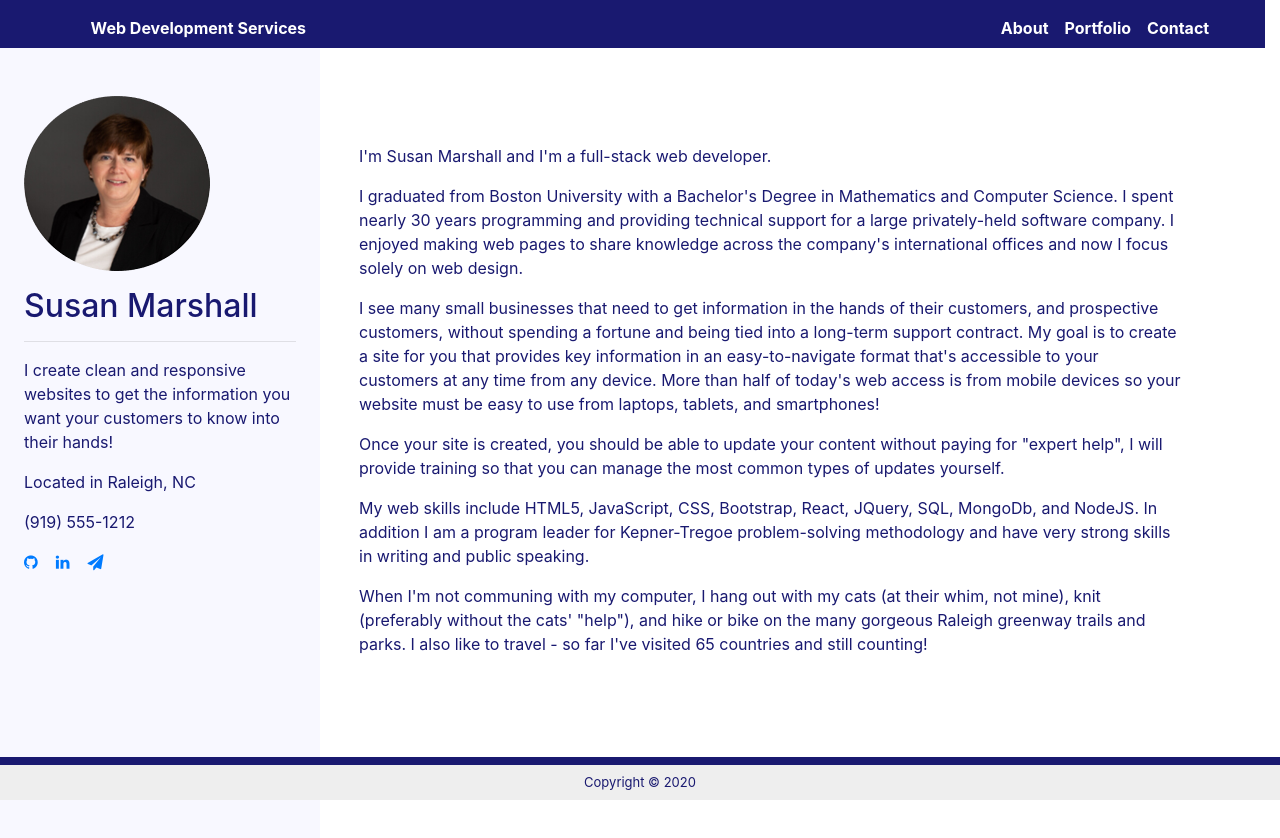
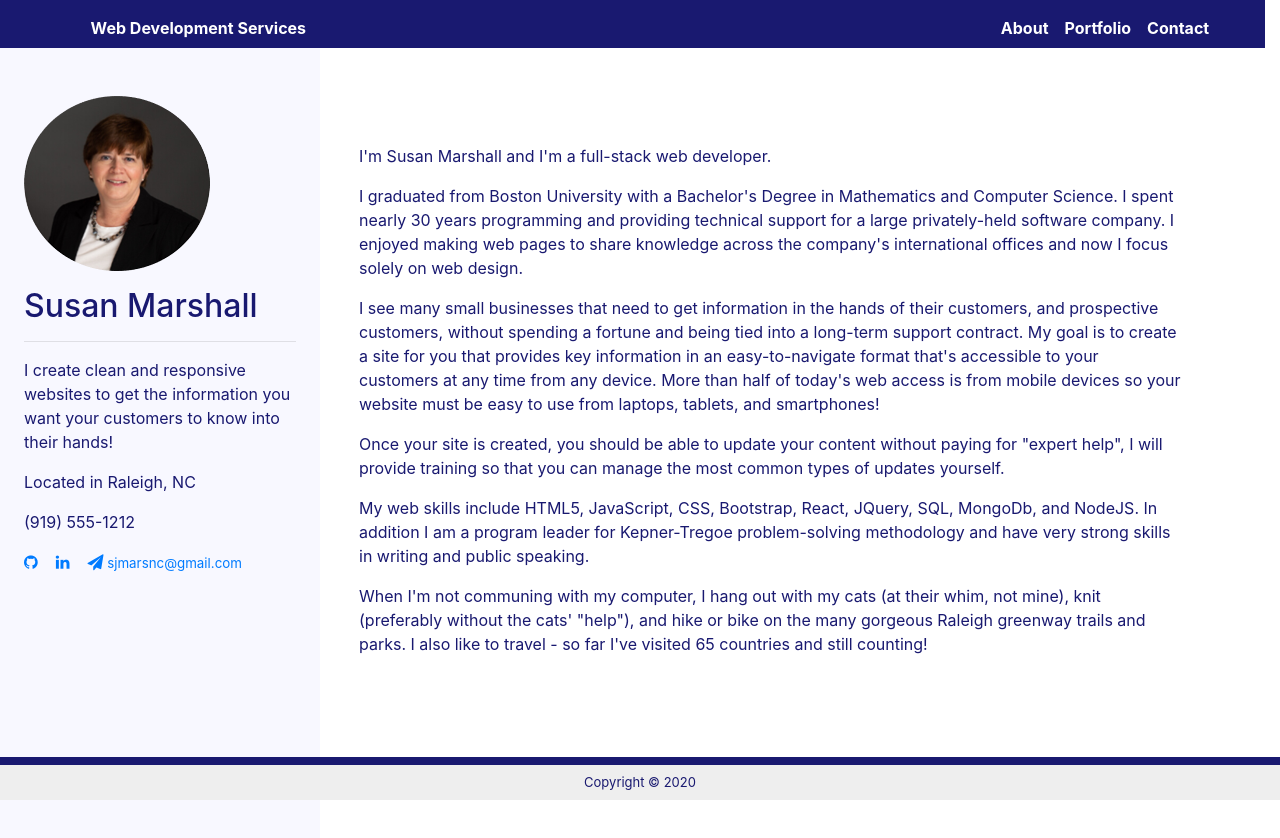
Before and after one commit to sjmarsnc/ProfileReact, a React (Create React App) app: page /about in a window 1280 px wide. Shown: the top 838 px of the page. Built offline with nearby package versions, Linux system fonts and the light colour scheme.

Commit message:
add email to main page

```diff
--- a/src/components/LeftColumn.js
+++ b/src/components/LeftColumn.js
@@ -6,6 +6,9 @@ const LeftColumn = () => {
       backgroundColor: "ghostwhite",
       color: "midnightblue",
       height: "100vh"
+    },
+    smaller: {
+      fontSize: "smaller"
     }
   };
   return (
@@ -31,6 +34,7 @@ const LeftColumn = () => {
       <span>&nbsp; &nbsp; </span>
       <a href="mailto:sjmarsnc@gmail.com">
         <i className="fa fa-paper-plane " />
+        <span style={style.smaller}>&nbsp;sjmarsnc@gmail.com</span>
       </a>
       <span> &nbsp; &nbsp; </span>
     </div>
```
